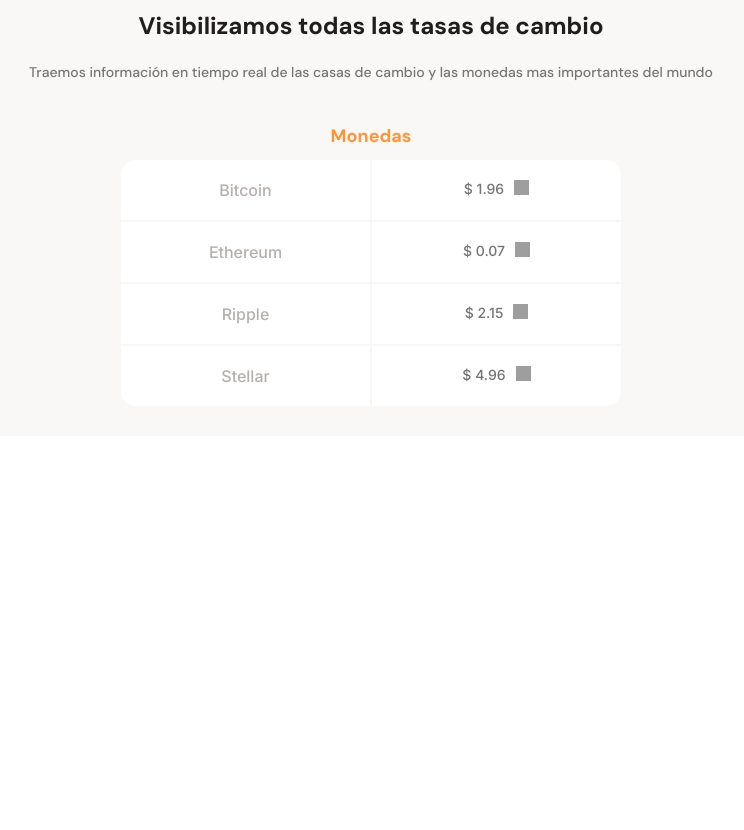
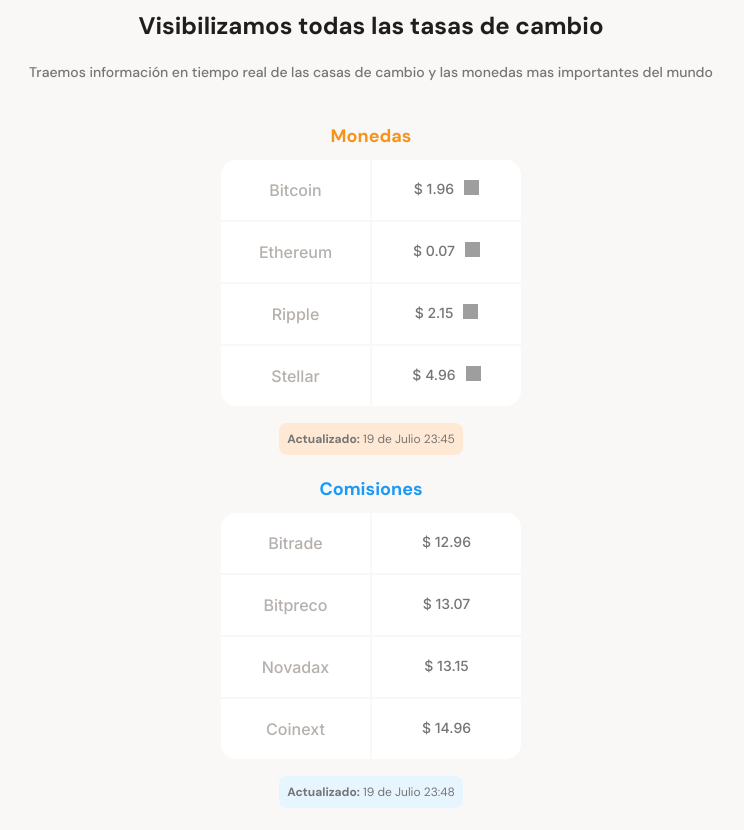
Before and after one commit to CrisAcalo/batatabit-project-responsive, a plain HTML site: page index.html in a window 1280 px wide. Shown: the part 620-1450 px from the top of the page, without its empty margins (269-1013 px from the left). Before the commit the page ends 1056 px from the top, so only its background shows below. Drawn offline with Linux system fonts and the light colour scheme; grey boxes are pictures that could not be loaded.

Commit message:
creación de la tabla de comisiones adición de estilos finales a la sección de main--exchange

```diff
--- a/css/style.css
+++ b/css/style.css
@@ -45,6 +45,7 @@ header {
     height: 334px;
     background: var(--linear-gradient);
     background-size: 400% 400%;
+    box-shadow: 2px 0 10px 3px #aaa;
 }
 
 header img {
@@ -153,77 +154,94 @@ main {
     align-self: center;
     width: 60%;
     min-width: 224px;
-    max-width: 500px;
+    max-width: 300px;
     height: auto;
 }
 
-.main--tables-container div p {
+.main--table .main--table-title p {
     margin-bottom: 12px;
     font-size: 1.8rem;
     font-weight: 700;
-    color: #FF9536;
+    color: var(--bitcoin-orange);
 }
 
-.main--tables-container section {
+.main--table section {
     display: grid;
     grid-template: repeat(4,60px) / repeat(2,1fr);
     grid-gap: 2px 2px;
+    margin-bottom: 25px;
     font-family: var(--font-inter);
 }
 
-.main--tables-container section .main--table-value{
+.main--table section .main--table-value{
     background: var(--just-white);
     display: flex;
     justify-content: center;
     padding: 20px 0;
 }
 
-.main--tables-container section .main--table-value:nth-child(odd) {
+.main--table section .main--table-value:nth-child(odd) {
     font-size: 1.6rem;
     font-weight: 500;
     color: #B5B0AC;
 }
 
-.main--tables-container section .main--table-value:nth-child(even) {
+.main--table section .main--table-value:nth-child(even) {
     font-size: 1.4rem;
     color: #757575;
 }
 
-.main--tables-container section .main--table-value span {
+.main--table section .main--table-value span {
     display: inline-block;
     width: 15px;
     height: 15px;
     margin-left: 10px;
 }
 
-.main--tables-container section .main--table-value:nth-child(2) span {
+.main--table section .main--table-value:nth-child(2) span,
+.main--table-value:nth-child(6) span,
+.main--table-value:nth-child(8) span
+ {
     background: url(https://i.ibb.co/qsc9R2G/trending-down.png) center/cover no-repeat;
 }
 
-.main--tables-container section .main--table-value:nth-child(4) span {
+.main--table section .main--table-value:nth-child(4) span {
     background: url(https://i.ibb.co/9Wt1n2C/trending-up.png) center/cover no-repeat;
 }
 
-.main--tables-container section .main--table-value:nth-child(6) span {
-    background: url(https://i.ibb.co/qsc9R2G/trending-down.png) center/cover no-repeat;
-}
-
-.main--tables-container section .main--table-value:nth-child(8) span {
-    background: url(https://i.ibb.co/qsc9R2G/trending-down.png) center/cover no-repeat;
-}
-
-.main--tables-container section .main--table-value:nth-child(1) {
+.main--table section .main--table-value:nth-child(1) {
     border-top-left-radius: 15px;
 }
 
-.main--tables-container section .main--table-value:nth-child(7) {
+.main--table section .main--table-value:nth-child(7) {
     border-bottom-left-radius: 15px;
 }
 
-.main--tables-container section .main--table-value:nth-child(2) {
+.main--table section .main--table-value:nth-child(2) {
     border-top-right-radius: 15px;
 }
 
-.main--tables-container section .main--table-value:nth-child(8) {
+.main--table section .main--table-value:nth-child(8) {
     border-bottom-right-radius: 15px;
 }
+
+.main--table .main--table-date {
+    width: auto;
+    padding: 8px;
+    font-size: 1.2rem;
+    border-radius: 8px;
+    background: var(--soft-orange);
+    color: #757575;
+}
+
+.main--table:nth-child(2) .main--table-title p {
+    color: var(--secondary-blue);
+}
+
+.main--table:nth-child(2) .main--table-date {
+    background: var(--soft-blue);
+}
+
+.main--tables-container .main--table:first-child {
+    margin-bottom: 30px;
+}
--- a/index.html
+++ b/index.html
@@ -36,7 +36,8 @@
                 </p>
             </div>
             <section class="main--tables-container">
-                <div>
+                <div class="main--table">
+                    <div class="main--table-title">
                         <p>Monedas</p>
                     </div>
                     <section>
@@ -57,9 +58,34 @@
                             <span></span>
                         </div>
                     </section>
+                    <span class="main--table-date">
+                        <b>Actualizado:</b> 19 de Julio 23:45
+                    <span/>
+                </div>
+                <div class="main--table">
+                    <div class="main--table-title">
+                        <p>Comisiones</p>
+                    </div>
+                    <section>
+                        <div class="main--table-value">Bitrade</div>
+                        <div class="main--table-value">$ 12.96
+                        </div>
+                        <div class="main--table-value">Bitpreco</div>
+                        <div  class="main--table-value">$ 13.07
+                        </div>
+                        <div class="main--table-value">Novadax</div>
+                        <div  class="main--table-value">$ 13.15
+                        </div>
+                        <div class="main--table-value">Coinext</div>
+                        <div  class="main--table-value">$ 14.96
+                        </div>
+                    </section>
+                    <span class="main--table-date">
+                        <b>Actualizado:</b> 19 de Julio 23:48
+                    <span/>
+                </div>
             </section>
         </section>
-        <section></section>
         <section></section>
         <section></section>
     </main>
```
Lines whose indentation alone changed are shown as unchanged.
